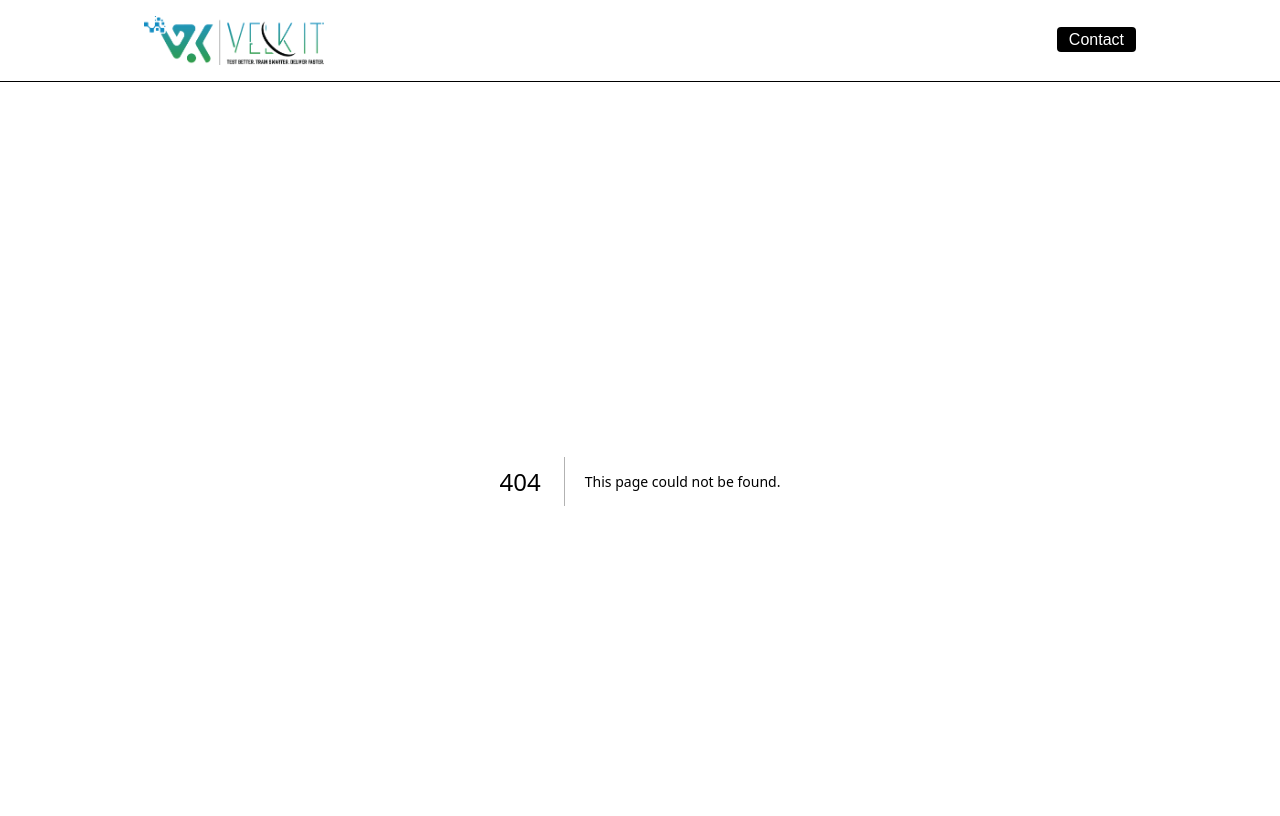
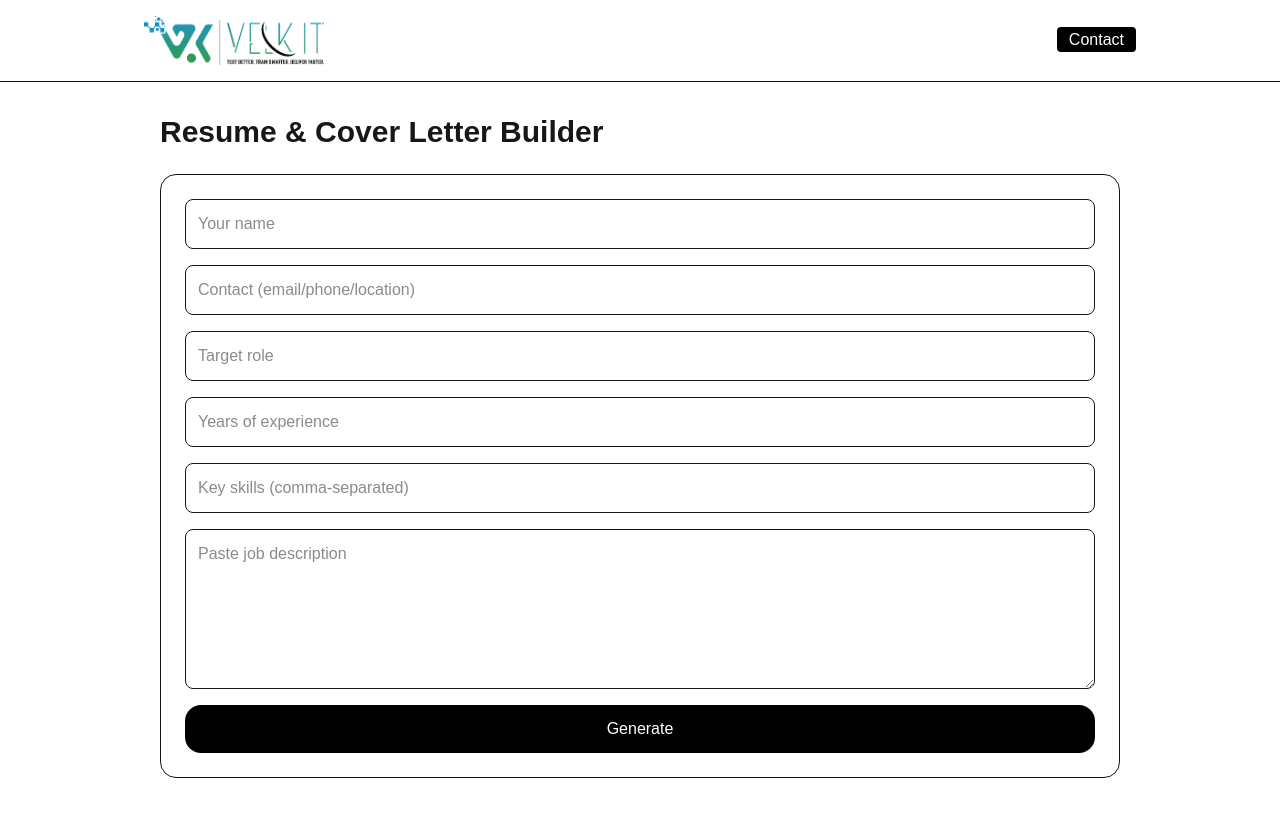
Before and after one commit to rahulahuja-qa/velkit-site, a Next.js app: page /builder in a window 1280 px wide. Before the commit this address had no page. Shown: the top 816 px of the page. Built offline with nearby package versions, Linux system fonts and the light colour scheme.

Commit message:
restore builder/review/trainings Next.js pages

```diff
--- /dev/null
+++ b/src/app/builder/page.tsx
@@ -0,0 +1,59 @@
+"use client";
+import { useState } from "react";
+
+export default function Builder() {
+  const [loading, setLoading] = useState(false);
+  const [out, setOut] = useState<any>(null);
+
+  async function submit(e: React.FormEvent<HTMLFormElement>) {
+    e.preventDefault();
+    setLoading(true); setOut(null);
+    const fd = new FormData(e.currentTarget);
+    const body = {
+      name: fd.get("name"),
+      contact: fd.get("contact"),
+      role: fd.get("role"),
+      years_exp: Number(fd.get("years_exp") || 0),
+      skills: String(fd.get("skills") || "").split(",").map(s=>s.trim()).filter(Boolean),
+      job_description: fd.get("job_description"),
+    };
+    const r = await fetch("/api/builder", {
+      method: "POST", headers: {"Content-Type":"application/json"},
+      body: JSON.stringify(body),
+    });
+    setOut(await r.json()); setLoading(false);
+  }
+
+  return (
+    <main className="mx-auto max-w-5xl p-8 space-y-6">
+      <h1 className="text-3xl font-bold">Resume &amp; Cover Letter Builder</h1>
+      <form onSubmit={submit} className="rounded-2xl border p-6 grid gap-4">
+        <input name="name" className="border rounded-lg p-3" placeholder="Your name" required />
+        <input name="contact" className="border rounded-lg p-3" placeholder="Contact (email/phone/location)" required />
+        <input name="role" className="border rounded-lg p-3" placeholder="Target role" required />
+        <input name="years_exp" type="number" min={0} className="border rounded-lg p-3" placeholder="Years of experience" />
+        <input name="skills" className="border rounded-lg p-3" placeholder="Key skills (comma-separated)" />
+        <textarea name="job_description" className="border rounded-lg p-3 min-h-40" placeholder="Paste job description" required />
+        <button className="rounded-2xl bg-black text-white px-5 py-3" disabled={loading}>
+          {loading ? "Generating…" : "Generate"}
+        </button>
+      </form>
+      {out && (
+        <section className="grid gap-4 sm:grid-cols-2">
+          <div className="rounded-2xl border p-6">
+            <h2 className="text-lg font-semibold">Cover Letter</h2>
+            <pre className="whitespace-pre-wrap text-sm mt-2">
+              {out.cover_letter || JSON.stringify(out, null, 2)}
+            </pre>
+          </div>
+          <div className="rounded-2xl border p-6">
+            <h2 className="text-lg font-semibold">Resume</h2>
+            <pre className="whitespace-pre-wrap text-sm mt-2">
+              {JSON.stringify(out.resume || out, null, 2)}
+            </pre>
+          </div>
+        </section>
+      )}
+    </main>
+  );
+}
--- /dev/null
+++ b/src/app/review/page.tsx
@@ -0,0 +1,48 @@
+"use client";
+import { useState } from "react";
+
+export default function Review() {
+  const [loading, setLoading] = useState(false);
+  const [out, setOut] = useState<any>(null);
+
+  async function submit(e: React.FormEvent<HTMLFormElement>) {
+    e.preventDefault();
+    setLoading(true); setOut(null);
+    const fd = new FormData(e.currentTarget);
+    const r = await fetch("/api/review", { method: "POST", body: fd });
+    setOut(await r.json()); setLoading(false);
+  }
+
+  return (
+    <main className="mx-auto max-w-5xl p-8 space-y-6">
+      <h1 className="text-3xl font-bold">Resume Review</h1>
+      <form onSubmit={submit} className="rounded-2xl border p-6 grid gap-4">
+        <input type="file" name="resume" accept=".pdf,.docx,.txt" className="border rounded-lg p-3" required />
+        <textarea name="job_description" className="border rounded-lg p-3 min-h-40" placeholder="Paste job description" required />
+        <button className="rounded-2xl bg-black text-white px-5 py-3" disabled={loading}>
+          {loading ? "Reviewing…" : "Review"}
+        </button>
+      </form>
+      {out && (
+        <section className="grid gap-4">
+          <div className="rounded-2xl border p-6">
+            <h2 className="text-lg font-semibold">ATS Score</h2>
+            <p className="text-2xl mt-1">{out.ats_score ?? "-"}</p>
+          </div>
+          <div className="rounded-2xl border p-6">
+            <h2 className="text-lg font-semibold">Missing Keywords</h2>
+            <ul className="list-disc pl-6 mt-2">
+              {(out.missing_keywords || []).map((k: string) => <li key={k}>{k}</li>)}
+            </ul>
+          </div>
+          <div className="rounded-2xl border p-6">
+            <h2 className="text-lg font-semibold">Rewrite Suggestions</h2>
+            <ul className="list-disc pl-6 mt-2">
+              {(out.rewrite_suggestions || []).map((s: string, i: number) => <li key={i}>{s}</li>)}
+            </ul>
+          </div>
+        </section>
+      )}
+    </main>
+  );
+}
--- /dev/null
+++ b/src/app/trainings/page.tsx
@@ -0,0 +1,50 @@
+"use client";
+import { useState } from "react";
+
+export default function Trainings() {
+  const [loading, setLoading] = useState(false);
+  const [out, setOut] = useState<any>(null);
+
+  async function submit(e: React.FormEvent<HTMLFormElement>) {
+    e.preventDefault();
+    setLoading(true); setOut(null);
+    const fd = new FormData(e.currentTarget);
+    const body = {
+      target_role: fd.get("target_role"),
+      current_skills: String(fd.get("current_skills")||"").split(",").map(s=>s.trim()).filter(Boolean),
+      interests: String(fd.get("interests")||"").split(",").map(s=>s.trim()).filter(Boolean),
+    };
+    const r = await fetch("/api/trainings", {
+      method:"POST", headers:{"Content-Type":"application/json"},
+      body: JSON.stringify(body),
+    });
+    setOut(await r.json()); setLoading(false);
+  }
+
+  return (
+    <main className="mx-auto max-w-5xl p-8 space-y-6">
+      <h1 className="text-3xl font-bold">Trainings &amp; Certifications</h1>
+      <form onSubmit={submit} className="rounded-2xl border p-6 grid gap-4 sm:grid-cols-2">
+        <input name="target_role" className="border rounded-lg p-3 sm:col-span-2" placeholder="Target role" required />
+        <input name="current_skills" className="border rounded-lg p-3" placeholder="Current skills (comma-separated)" />
+        <input name="interests" className="border rounded-lg p-3" placeholder="Interests (comma-separated)" />
+        <div className="sm:col-span-2">
+          <button className="rounded-2xl bg-black text-white px-5 py-3" disabled={loading}>
+            {loading ? "Recommending…" : "Recommend"}
+          </button>
+        </div>
+      </form>
+      {out && (
+        <div className="grid gap-4">
+          {(out.plan || []).map((p: any, i: number) => (
+            <div key={i} className="rounded-2xl border p-6">
+              <div className="font-semibold">{p.title}</div>
+              <div className="text-sm text-gray-600">{p.provider} • {p.level} • ~{p.estimated_hours}h</div>
+              <p className="mt-2 text-sm">{p.why}</p>
+            </div>
+          ))}
+        </div>
+      )}
+    </main>
+  );
+}
```
